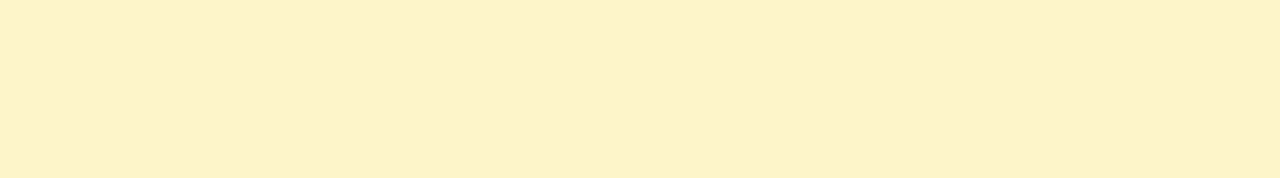
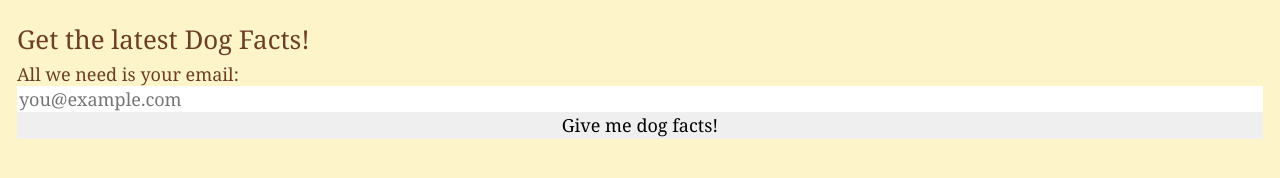
Before and after one commit to cescoto/itmd-362-project1, a plain HTML site: page index.html in a window 1280 px wide. Drawn offline with nearby package versions, Linux system fonts and the light colour scheme.

Commit message:
Added a basic form asking for the user's email to sign them up for dog facts

```diff
--- a/index.html
+++ b/index.html
@@ -2,6 +2,19 @@
 <html lang="en" class="nojs">
 <head>
   <title>Dog Facts</title>
+  <form action="#null" method="get">
+    <h1>Get the latest Dog Facts!</h1>
+    <ol>
+      <li id="input-email">
+        <label for="email">All we need is your email:</label>
+        <input type="email" name="email" id="email" placeholder="you@example.com" pattern="^.+@.+$" />
+      </li>
+      <li id="input-submit">
+        <input type="submit" name="submit" id="submit" value="Give me dog facts!" />
+      </li>
+    </ol>
+  </form>
+
   <meta charset="utf-8" />
   <meta name="viewport" content="width=device-width,initial-scale=1.0,shrink-to-fit=no" />
   <link rel="stylesheet" media="screen" href="css/screen.css" />
```
